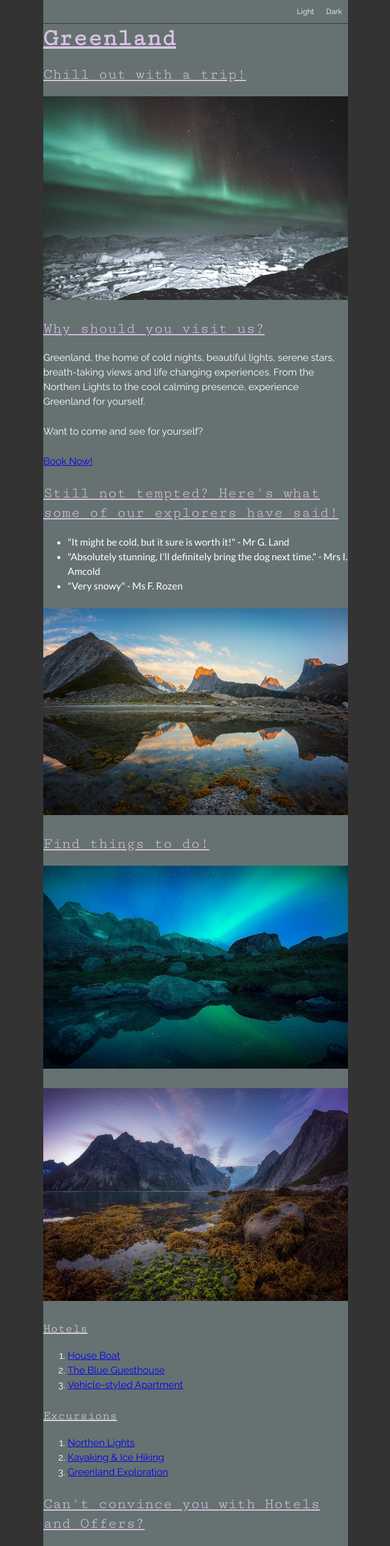
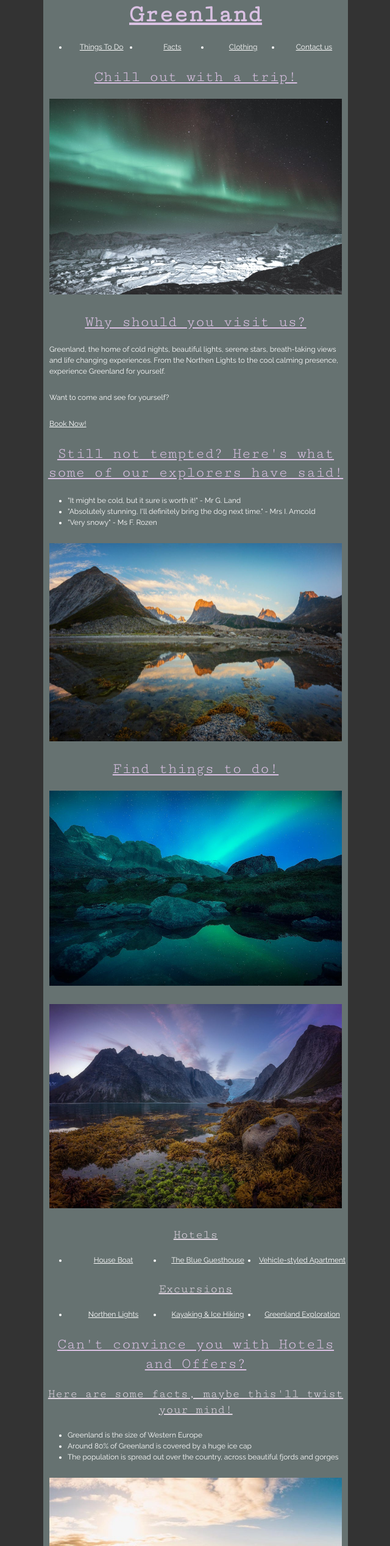
Before and after one commit to LeonBaker02/Greenland, a plain HTML site: page index.html in a window 1280 px wide. Shown: the top 2536 px of the page at 61% size, without its empty margins (319-959 px from the left). Drawn offline with Linux system fonts and the light colour scheme; a script that the page names is missing.

Commit message:
Made Changes

```diff
--- a/index.html
+++ b/index.html
@@ -1,6 +1,19 @@
 <!DOCTYPE html>
 <html lang="en">
 <head>
+    <!--
+                    TODO
+        - Create Boxes for 'Buy' and 'Book'
+        - Sort out all of the lists so they don't look absolutely awful
+        - Create a gallery of images at the top of the page to stick to design
+        - Potentially make reviews sit to the right of another image or piece of text
+        - Change link colour
+        - Play about with colour schemes to make them less boring
+        - Look into different api's and see if there are any interesting ones
+            - Potential flight times?
+            - Potential Google results for top excursions?
+        - Clean up HTML and CSS
+     -->
     <meta charset="UTF-8">
     <meta name="viewport" content="width=device-width, initial-scale=1.0">
     <meta http-equiv="X-UA-Compatible" content="ie=edge">
@@ -11,16 +24,24 @@
     <link rel="stylesheet" href="https://fonts.googleapis.com/css?family=Cutive+Mono|Lato|Raleway&display=swap"/>
 </head>
 <body>
+    <!--
     <div class="theme">
         <input class="theme-control" type="radio" name="theme-switcher" id="theme-light">
         <label class="theme-label" for="theme-light">Light</label>
         <input class="theme-control" type="radio" name="theme-switcher" id="theme-dark">
         <label class="theme-label" for="theme-dark">Dark</label>
     </div>
+    -->
     <main class="app">
         <header>
             <h1 class="MainHeader" id="-greenland-"><strong>Greenland</strong></h1>
         </header>
+            <ul class="Contents">
+                <li class="Tab"><a  href="#Excursions-">Things To Do</a></li>
+                <li class="Tab"><a href="#Facts-">Facts</a></li>
+                <li class="Tab"><a href="#BuyCoat-">Clothing</a></li>
+                <li class="Tab"><a href="#Contact-">Contact us</a></li>
+            </ul>
         <section>
             <h2 class="SubHeaderA" id="chill-out-with-a-trip-">Chill out with a trip!</h2>
         </section>
@@ -41,24 +62,24 @@
             <p><img src="./static/images/Greenland_2048x1388.jpg" alt="Landscape image of a fjord in Greenland, with a mountain range in the backdrop, blue skies and pink clouds with a mirror-like lake in the foreground. "></p>
         </section>
         <section>
-            <h2 class="SubHeaderA" id="find-things-to-do-">Find things to do!</h2>
+            <h2 class="SubHeaderA" id="Excursions-">Find things to do!</h2>
             <p><img src="./static/images/Greenland_1620x1080.jpg" alt="A fantasy-like setting, with mountain ranges in the back and snow topped peaks breaking the nights aurora. Large stones are scattered around, with a pool of reflective water residing in the foreground."></p>
             <p><img src="./static/images/Greenland_2149x1500.jpg" alt="Serene landscape with a pink mountain range in the background and a foreground full of life, with moss and grass consuming the volcanic rocks"></p>
             <h3 class="SubHeaderB" id="hotels">Hotels</h3>
-            <ol>
+            <ul class="Contents2">
                 <li><a href="https://www.expedia.co.uk/SCH-731-1294232-1461894.h33701872.Hotel-Information?chkin=11%2F7%2F2019&amp;chkout=12%2F7%2F2019&amp;regionId=1359&amp;destination=Nuuk%2C+Sermersooq%2C+Greenland&amp;swpToggleOn=true&amp;rm1=a2&amp;x_pwa=1&amp;sort=recommended&amp;top_dp=5&amp;top_cur=GBP&amp;rfrr=HSR&amp;pwa_ts=1561476437440&amp;hasClusterProp=false">House Boat</a></li>
                 <li><a href="https://www.expedia.co.uk/The-Blue-Guesthouse-by-Greenland-Escape.h21393525.Hotel-Information?chkin=11%2F7%2F2019&amp;chkout=12%2F7%2F2019&amp;regionId=1359&amp;destination=Nuuk%2C+Sermersooq%2C+Greenland&amp;swpToggleOn=true&amp;rm1=a2&amp;x_pwa=1&amp;sort=recommended&amp;top_dp=77&amp;top_cur=GBP&amp;rfrr=HSR&amp;pwa_ts=1561476506654&amp;hasClusterProp=false">The Blue Guesthouse</a></li>
                 <li><a href="https://www.expedia.co.uk/PPB-Property-on-Vrboppb-Property-on-Vrboppb-Property-on-Vrboppb-Property-on-Vrbo.h21623614.Hotel-Information?chkin=11%2F7%2F2019&amp;chkout=12%2F7%2F2019&amp;regionId=1359&amp;destination=Nuuk%2C+Sermersooq%2C+Greenland&amp;swpToggleOn=true&amp;rm1=a2&amp;x_pwa=1&amp;sort=recommended&amp;rfrr=HSR&amp;pwa_ts=1561476506656&amp;hasClusterProp=false">Vehicle-styled Apartment</a></li>
-            </ol>
+            </ul>
             <h3 class="SubHeaderB" id="excursions">Excursions</h3>
-            <ol>
+            <ul class="Contents2">
                 <li><a href="https://tasermiutgreenland.com/package/greenland-northern-lights/">Northen Lights</a></li>
                 <li><a href="https://tasermiutgreenland.com/package/kayaking-greenland/">Kayaking &amp; Ice Hiking</a></li>
                 <li><a href="https://tasermiutgreenland.com/package/tasermiut-greenland/">Greenland Exploration</a></li>
-            </ol>
+            </ul>
         </section>
         <section>
-            <h2 class="SubHeaderA" id="can-t-convince-you-with-hotels-and-offers-">Can&#39;t convince you with Hotels and Offers?</h2>
+            <h2 class="SubHeaderA" id="Facts-">Can&#39;t convince you with Hotels and Offers?</h2>
             <h3 class="SubHeaderB" id="here-are-some-facts-maybe-this-ll-twist-your-mind-">Here are some facts, maybe this&#39;ll twist your mind!</h3>
             <ul>
                 <li>Greenland is the size of Western Europe</li>
@@ -68,22 +89,29 @@
             <p><img src="./static/images/Greenland_1080x1350.jpg" alt="An icy archway in the mid-ground, half submerged in the resin-like ocean. In the distance, a rose gold sun sits above a hilly background, with floating icebergs drawing closer."></p>
             <p><a href="https://en.wikipedia.org/wiki/Nuuk">Want more facts? Learn more</a> </p>
             <p>Become an explorer, travel anywhere and everywhere, achieve anything. Greenland. Land of experiences. Land of beauty. Land of cold.</p>
-            <p><a href="https://www.expedia.co.uk/Nuuk.d1359.Holidays-City-Breaks">Book Now!</a></p>
+            <p class=""><a href="https://www.expedia.co.uk/Nuuk.d1359.Holidays-City-Breaks">Book Now!</a></p>
         </section>
         <section>
-            <h2 class="SubHeaderA" id="greenland-too-cold-">Greenland too cold?</h2>
-            <h3 class="SubHeaderB" id="keep-warm-with-our-sponsor-s-explore-a-coat-">Keep warm with our sponsor&#39;s Explore-a-Coat!</h3>
+            <h2 class="SubHeaderA" id="BuyCoat-">Let's face it, Greenland is super cold. Don't believe us? Check the weather below</h2>
+                <a class="weatherwidget-io" href="https://forecast7.com/en/64d18n51d69/nuuk/" data-label_1="NUUK" data-label_2="WEATHER" data-font="Ubuntu" data-icons="Climacons Animated" data-mode="Current" data-theme="original" data-basecolor="" >NUUK WEATHER</a>
+                    <script>
+                        !function(d,s,id){var js,fjs=d.getElementsByTagName(s)[0];if(!d.getElementById(id)){js=d.createElement(s);js.id=id;js.src='https://weatherwidget.io/js/widget.min.js';fjs.parentNode.insertBefore(js,fjs);}}(document,'script','weatherwidget-io-js');
+                    </script>
+            <h4>We did tell you, so...</h4>
+            <h4>Keep warm with our sponsor&#39;s Explore-a-Coat!</h4>
             <p><img src="./static/images/Coat.png" alt="Image of our Explore-A-Coat!"></p>
-            <p><a href="https://www.coolantarctica.com/Shop/antarctica-clothing/antarctica-arctic-clothes-shell-jacketsUK.php">Buy Now!</a></p>
+            <p class="BuyButton"><a href="https://www.coolantarctica.com/Shop/antarctica-clothing/antarctica-arctic-clothes-shell-jacketsUK.php">Buy Now!</a></p>
         </section>
         <section>
             <footer>
-                <h2 class="SubHeaderA" id="get-in-touch-">Get in touch!</h2>
+                <h2 class="SubHeaderA" id="Contact-">Get in touch!</h2>
                 <h3 class="SubHeaderB" id="we-want-to-hear-from-you-leave-us-some-feedback-or-tell-us-about-your-experiences-in-greenland-for-a-chance-to-win-a-free-trip-to-iceland-">We want to hear from you. Leave us some feedback or tell us about your experiences in Greenland for a chance to win a free trip to Iceland!</h3>
-                <p><img src="./static/images/InstagramIcon.png" alt="An image of Instagrams Icon"> <a href="https://www.instagram.com/expedia/?hl=en">Instagram</a></p>
-                <p><img src="./static/images/FacebookIcon.png" alt="An image of Facebooks Icon"> <a href="https://www.facebook.com/Expedia.co.uk/?brand_redir=64067037679">Facebook</a></p>
-                <p><img src="./static/images/EmailIcon.png" alt="An image of Email Icon"> <a href="https://www.expedia.co.uk/service/">Email</a></p>
-                <p><img src="./static/images/TelIcon.png" alt="An image of Telephone Icon"> Tel 0330 123 1235</p>
+                <div>
+                    <p><img src="./static/images/InstagramIcon.png" alt="An image of Instagrams Icon"> <a href="https://www.instagram.com/expedia/?hl=en">Instagram</a></p>
+                    <p><img src="./static/images/FacebookIcon.png" alt="An image of Facebooks Icon"> <a href="https://www.facebook.com/Expedia.co.uk/?brand_redir=64067037679">Facebook</a></p>
+                    <p><img src="./static/images/EmailIcon.png" alt="An image of Email Icon"> <a href="https://www.expedia.co.uk/service/">Email</a></p>
+                    <p><img src="./static/images/TelIcon.png" alt="An image of Telephone Icon"> Tel 0330 123 1235</p>
+                </div>
             </footer>
     </main>
 </body>
--- a/static/css/app.css
+++ b/static/css/app.css
@@ -1,32 +1,80 @@
 /**
-* Your CSS here
+    - Apply to boxes
+    transition: .5s cubic-bezier(0, 0.9, 0.6, 0.76);
+    transition-property: all;
+    transition-duration: 0.5s;
+    transition-timing-function: cubic-bezier(0, 0.9, 0.6, 0.76);
+    transition-delay: 0s;
+
+    - Figure out how to do the translation thingy for the contents boxes
+    - Make boxes and actually do effects to make variation
 **/
 
-h1, h2, h3 {
+h1, h2, h3, h4 {
     font-family: 'Cutive Mono', monospace;
-    text-decoration: underline;
 }
 
 .MainHeader {
     font-size: 40px;
     color: #DAC1E3;
+    text-decoration: underline;
 }
 
 .SubHeaderA {
     font-size: 25px;
     color: #DAC1E3;
+    text-decoration: underline;
 }
 
 .SubHeaderB {
     font-size: 20px;
     color: #DFD5E1;
+    text-decoration: underline;
 }
 
-body, p {
-    font-family: 'Raleway', sans-serif;
+.Contents {
+    display: grid;
+    grid-template-columns: 1fr 1fr 1fr 1fr;
+    grid-gap: 5px;
+    text-align: center;
+}
+
+.Contents2 {
+    display: grid;
+    grid-template-columns: 1fr 1fr 1fr;
+    grid-gap: 5px;
+    text-align: center;
+}
+
+.Tabs {
+    border: 1xp, solid, #ffffff;
+}
+
+a:link, a:visited, a:hover {
     color: #ffffff;
 }
 
 ul {
-    font-family: 'Lato', sans-serif;
+    text-align: left;
 }
+
+
+body {
+    font-family: 'Raleway', sans-serif;
+    font-size: 12px;
+    color: #ffffff;
+    text-align: center;
+}
+
+p {
+    text-align: left;
+    padding-left: 10px;
+    padding-right: 10px;
+}
+
+div {
+    display: grid;
+    grid-template-columns: 1fr 1fr 1fr 1fr;
+    grid-gap: 5px;
+    text-align: center;
+}
```
